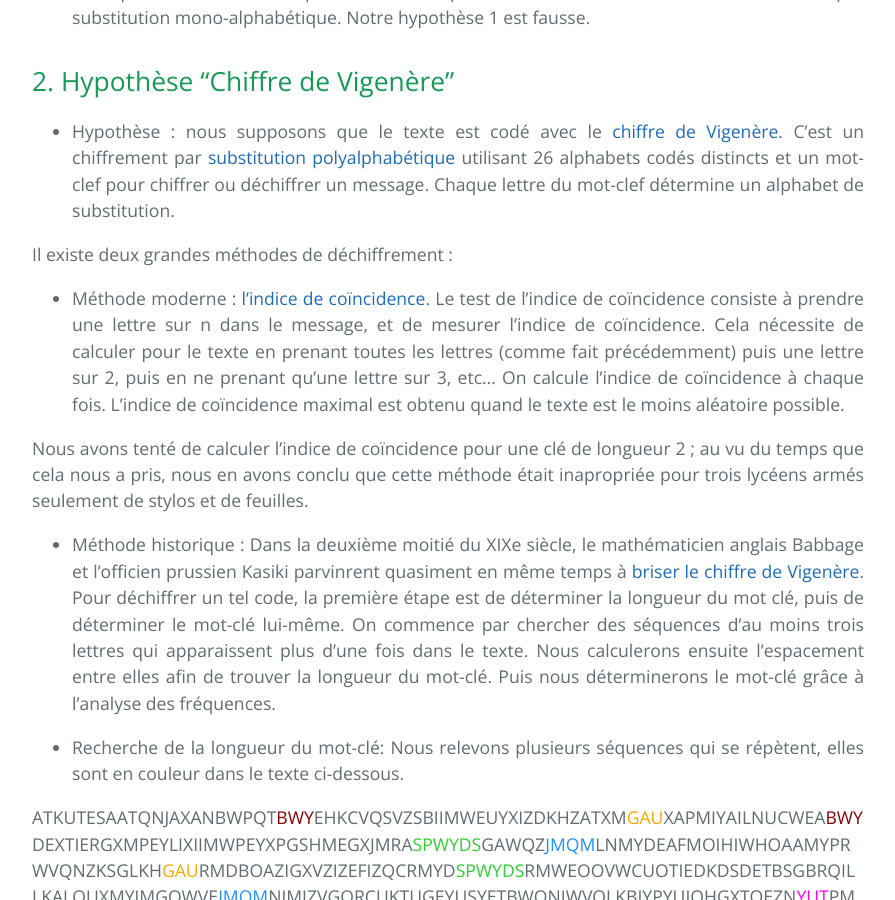
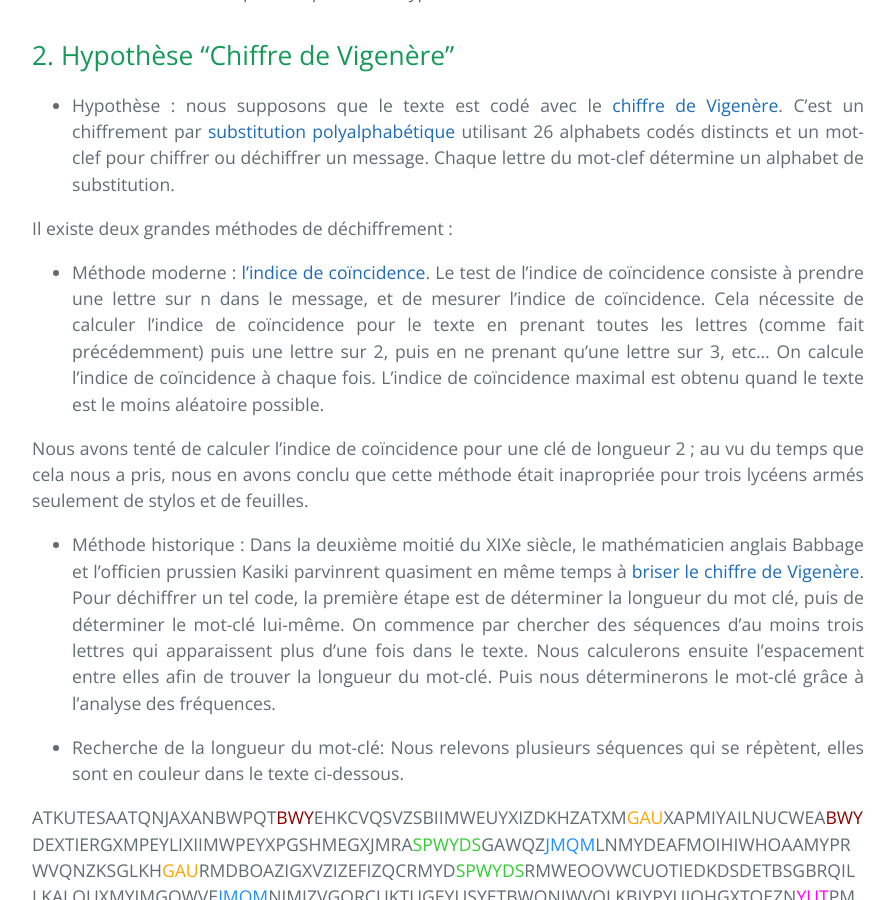
Before and after one commit to SamuelGallay/CryptoTPE, a Jekyll site: the page built from pages/experience.md, in a window 1280 px wide and 900 px high, scrolled down 2178 px. Shown: the whole window, without its empty margins (192-1087 px from the left). Built offline with Jekyll 4.4.1, drawn with Linux system fonts in a browser that asks for light colours; our own code applies the rules of GitHub Pages for plain Markdown files; some of the changed text lies outside the part shown.

Commit message:
Update experience.md

```diff
--- a/pages/experience.md
+++ b/pages/experience.md
@@ -39,7 +39,7 @@ Le graphique montrant la corrélation entre la fréquence mesurée et celle de l
 
 Il existe deux grandes méthodes de déchiffrement :
 
-* Méthode moderne : [l’indice de coïncidence]({{ "/cryptanalyse-vigenere/" | relative_url }}). Le test de l'indice de coïncidence consiste à prendre une lettre sur n dans le message, et de mesurer l'indice de coïncidence. Cela nécessite de calculer pour le texte en prenant toutes les lettres (comme fait précédemment) puis une lettre sur 2, puis en ne prenant qu'une lettre sur 3, etc... On calcule l'indice de coïncidence à chaque fois. L'indice de coïncidence maximal est obtenu quand le texte est le moins aléatoire possible.
+* Méthode moderne : [l’indice de coïncidence]({{ "/cryptanalyse-vigenere/" | relative_url }}). Le test de l'indice de coïncidence consiste à prendre une lettre sur n dans le message, et de mesurer l'indice de coïncidence. Cela nécessite de calculer l'indice de coïncidence pour le texte en prenant toutes les lettres (comme fait précédemment) puis une lettre sur 2, puis en ne prenant qu'une lettre sur 3, etc... On calcule l'indice de coïncidence à chaque fois. L'indice de coïncidence maximal est obtenu quand le texte est le moins aléatoire possible.
 
 Nous avons tenté de calculer l'indice de coïncidence pour une clé de longueur 2 ; au vu du temps que cela nous a pris, nous en avons conclu que cette méthode était inapropriée pour trois lycéens armés seulement de stylos et de feuilles.
 
```
Also changed, not shown: other parts of pages/experience.md (+1 -1 lines).
